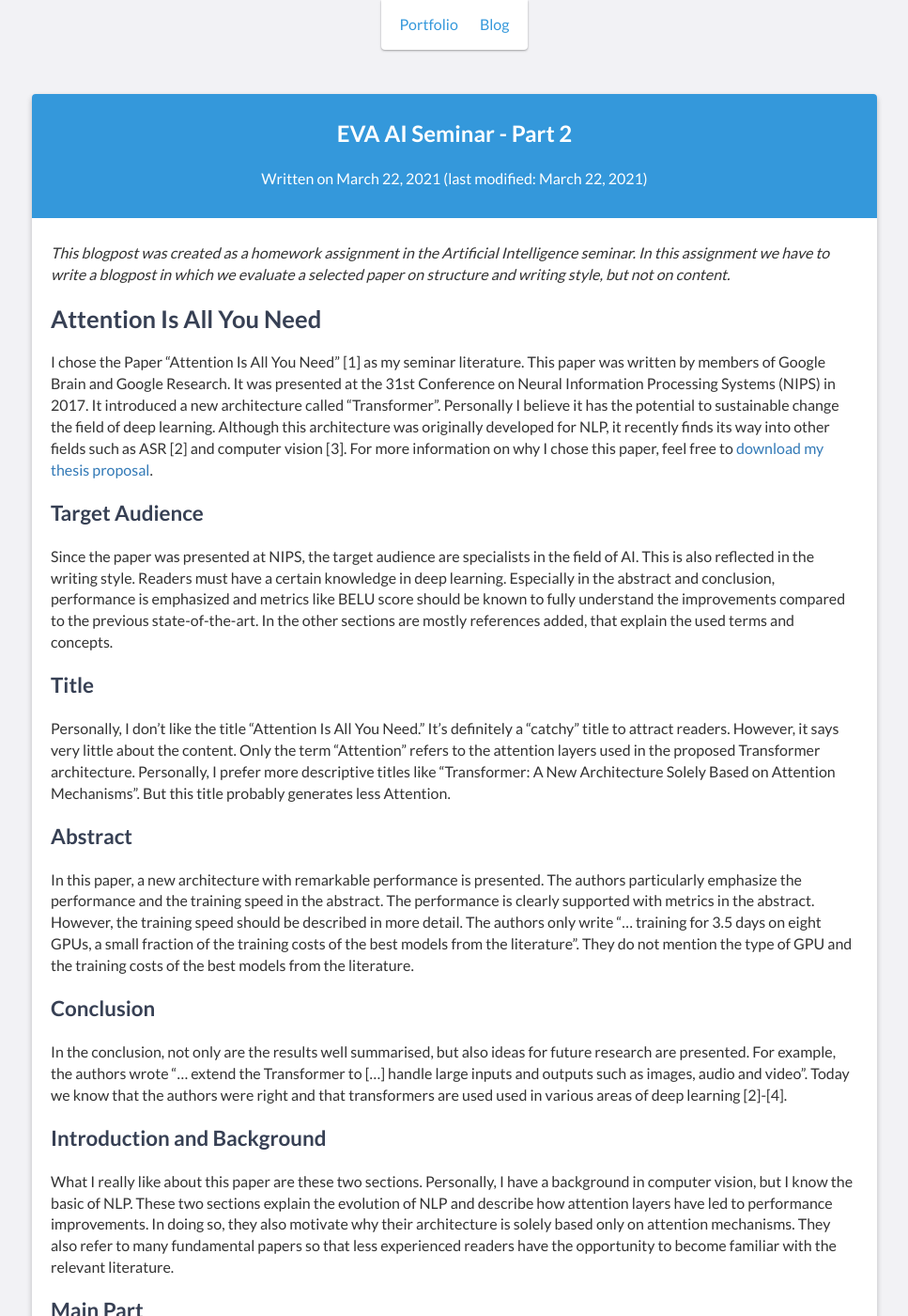
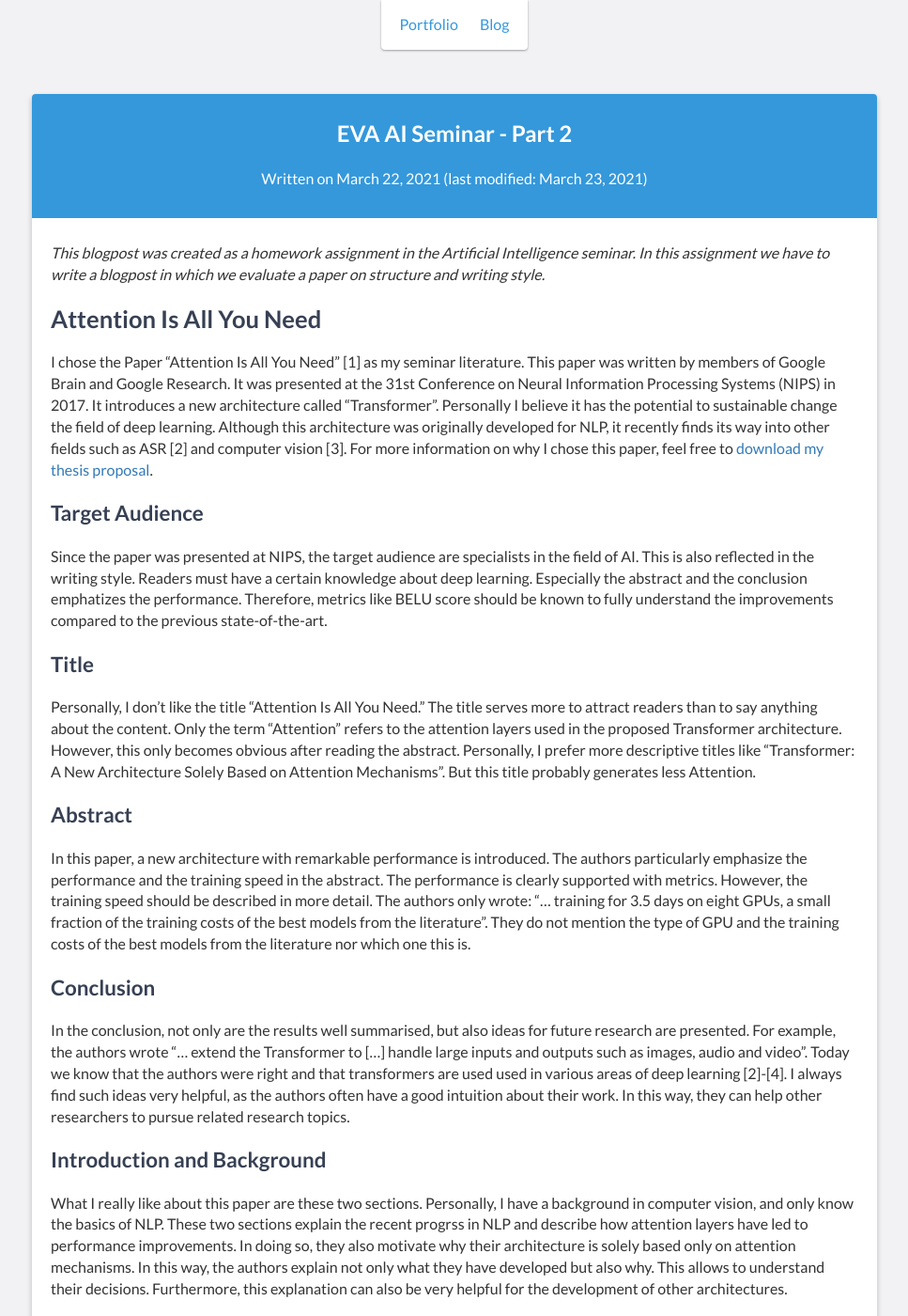
Before and after one commit to sagerpascal/sagerpascal.github.io, a Jekyll site: the page built from _posts/2021-03-22-EVA-Part2.md, in a window 1280 px wide and 1400 px high. Shown: the whole window at 94% size, without its empty margins (156-1123 px from the left). Built offline with Jekyll 4.4.1, drawn with Linux system fonts in a browser that asks for light colours; comment, search, counter and statistics services are not loaded; some of the changed text lies outside the part shown.

Commit message:
EVA Blog Post 2

```diff
--- a/_posts/2021-03-22-EVA-Part2.md
+++ b/_posts/2021-03-22-EVA-Part2.md
@@ -2,49 +2,49 @@
 layout: post
 title:  EVA AI Seminar - Part 2
 date: 2021-03-22
-modified: 2021-03-22
+modified: 2021-03-23
 categories: english MSc homework EVA-AI-seminar
 comments: true
 summary: This is the second post related to the course "EVA Artificial Intelligence Seminar". In this post, I review the paper "Attention is All You Need" by Vaswani et al. which I have chosen as my seminar reading.
 ---
 
-*This blogpost was created as a homework assignment in the Artificial Intelligence seminar. In this assignment we have to write a blogpost in which we evaluate a selected paper on structure and writing style, but not on content.*
+*This blogpost was created as a homework assignment in the Artificial Intelligence seminar. In this assignment we have to write a blogpost in which we evaluate a paper on structure and writing style.*
 
 # Attention Is All You Need
 I chose the Paper "Attention Is All You Need" [1] as my seminar literature. This paper was written by members of Google
 Brain and Google Research. It was presented at the 31st Conference on Neural Information Processing Systems (NIPS) in 2017.
-It introduced a new architecture called "Transformer". Personally I believe it has the potential to sustainable change the field of deep learning.
+It introduces a new architecture called "Transformer". Personally I believe it has the potential to sustainable change the field of deep learning.
 Although this architecture was originally developed for NLP, it recently finds its way into other fields such as ASR [2] and
-computer vision [3]. For more information on why I chose this paper, feel free to [download my thesis proposal](/assets/downloads/2021-03-01-AI_Seminar_Thesis_Proposal.pdf).
+computer vision [3]. For more information on why I chose this paper, feel free to <a href="/assets/downloads/2021-03-01-AI_Seminar_Thesis_Proposal.pdf" target="_blank">download my thesis proposal</a>.
 
 ## Target Audience
 Since the paper was presented at NIPS, the target audience are specialists in the field of AI. This is also reflected in the writing style.
-Readers must have a certain knowledge in deep learning. Especially in the abstract and conclusion, performance is emphasized and
+Readers must have a certain knowledge about deep learning. Especially the abstract and the conclusion emphatizes the performance. Therefore,
 metrics like BELU score should be known to fully understand the improvements compared to the previous state-of-the-art.
-In the other sections are mostly references added, that explain the used terms and concepts.
 
 ## Title
-Personally, I don't like the title "Attention Is All You Need." It's definitely a "catchy" title to attract readers.
-However, it says very little about the content. Only the term "Attention" refers to the attention layers used in the proposed Transformer architecture.
+Personally, I don't like the title "Attention Is All You Need." The title serves more to attract readers than to say anything about the content.
+Only the term "Attention" refers to the attention layers used in the proposed Transformer architecture. However, this only becomes obvious after reading the abstract.
 Personally, I prefer more descriptive titles like "Transformer: A New Architecture Solely Based on Attention Mechanisms".
 But this title probably generates less Attention.
 
 ## Abstract
-In this paper, a new architecture with remarkable performance is presented. The authors particularly emphasize the performance and the training speed in the abstract.
-The performance is clearly supported with metrics in the abstract. However, the training speed should be described in more detail.
-The authors only write "... training for 3.5 days on eight GPUs, a small fraction of the training costs of the best models from the literature".
-They do not mention the type of GPU and the training costs of the best models from the literature.
+In this paper, a new architecture with remarkable performance is introduced. The authors particularly emphasize the performance and the training speed in the abstract.
+The performance is clearly supported with metrics. However, the training speed should be described in more detail.
+The authors only wrote: "... training for 3.5 days on eight GPUs, a small fraction of the training costs of the best models from the literature".
+They do not mention the type of GPU and the training costs of the best models from the literature nor which one this is.
 
 ## Conclusion
 In the conclusion, not only are the results well summarised, but also ideas for future research are presented. For example, the
 authors wrote "... extend the Transformer to [...] handle large inputs and outputs such as images, audio and video".
 Today we know that the authors were right and that transformers are used used in various areas of deep learning [2]-[4].
+I always find such ideas very helpful, as the authors often have a good intuition about their work. In this way, they can help other researchers to pursue related research topics.
 
 ## Introduction and Background
-What I really like about this paper are these two sections. Personally, I have a background in computer vision, but I know the basic of NLP.
-These two sections explain the evolution of NLP and describe how attention layers have led to performance improvements.
+What I really like about this paper are these two sections. Personally, I have a background in computer vision, and only know the basics of NLP.
+These two sections explain the recent progrss in NLP and describe how attention layers have led to performance improvements.
 In doing so, they also motivate why their architecture is solely based only on attention mechanisms.
-They also refer to many fundamental papers so that less experienced readers have the opportunity to become familiar with the relevant literature.
+In this way, the authors explain not only what they have developed but also why. This allows to understand their decisions. Furthermore, this explanation can also be very helpful for the development of other architectures.
 
 ## Main Part
 The main part of the paper consists of four sections:
@@ -54,10 +54,12 @@
 - **Training**: How the network was trained
 - **Results**: Results in different tasks such as machine translation or constituency parsing
 
-The model architecture is described at a good level of abstraction. They also use appropriate graphics. The graphics are mostly self-explanatory, but the captions should be a bit more detailed.
-I think it makes a lot of sense that they introduced a separate chapter for attention mechanisms afterwards. In this chapter, the main differences to existing architectures are described and motivated.
+The model architecture is described at a good level of abstraction. The best practices used are briefly explained and appropriate references are included. On the other hand, the major innovations are explained in more detail, which is very helpful.
+They also used appropriate graphics to describe the architecture. The graphics are mostly self-explanatory, but the captions should be a bit more detailed.
+I think it makes a lot of sense that they introduced a separate chapter for attention mechanisms afterwards. In this chapter, the main differences to existing architectures are not only described, but also motivated.
 
 Personally, I find the Training and Results sections less interesting, but they are certainly relevant for a new architecture. For me, these sections are too detailed and part of them could have been moved to the appendix.
+I would prefer a more compact overview instead. If someone wants to reproduce the results, they could still study the appendix.
 
 ## Style, Wording, Layout
 The paper is written in a very good style. The sections are well structured and not too long. Also, the most important findings are explained in detail and appropriate references are given for proven methods. Overall, the paper is very pleasant to read, even if you aren't an expert in the field of NLP.
@@ -65,7 +67,7 @@
 # Why it is a good paper
 The title and the abstract did not appeal to me much at the beginning. The title says very little about the content and the abstract mainly argues the relevance with metrics which I could only poorly interpret. But after that follows a very well written and interesting content.
 The authors have found a very good mix to describe the state-of-the-art and how their network differs from it. They motivate their decisions and show the advantages. Moreover, the paper is very pleasantly written and easy to understand. This is very remarkable, as it describes rather a complex architecture.
-I can only recommend this paper, especially to people who are interested in Deep Learning.
+I can only recommend this paper, especially to people who are interested in deep learning.
 
 
 - [1] Vaswani et al., "Attention Is All You Need", 2017, 31st Conference on Neural Information Processing Systems (NIPS)
```
